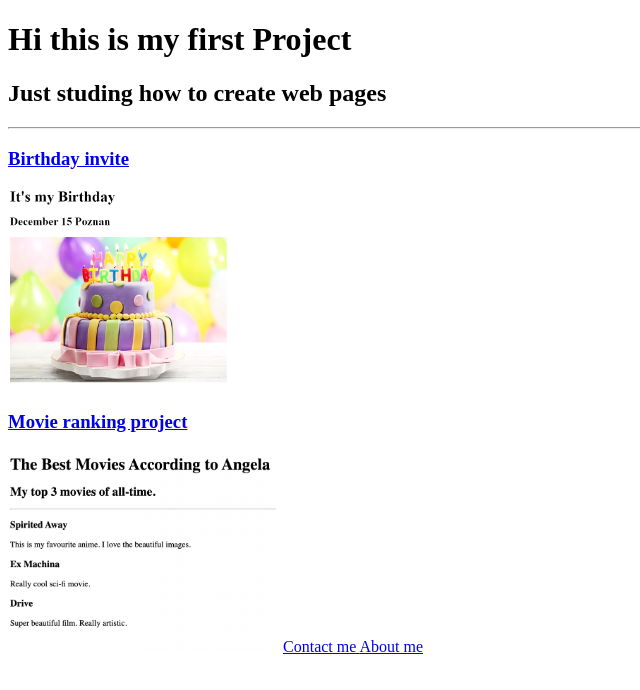
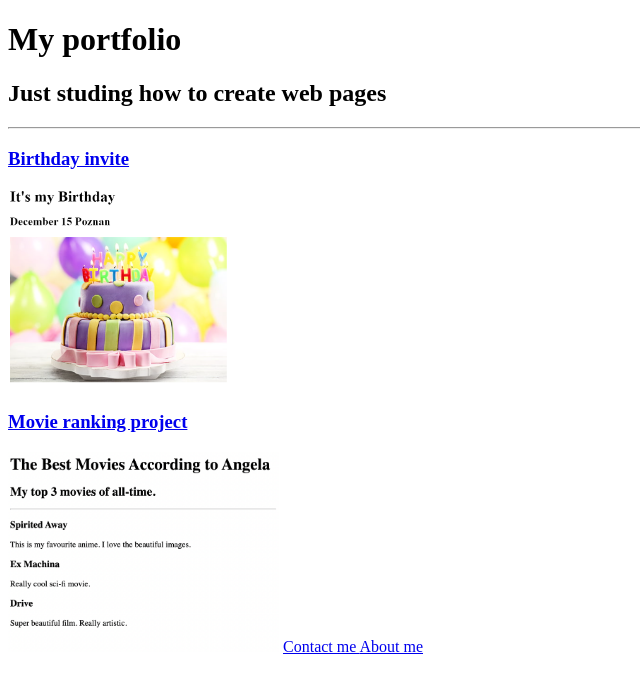
Before and after one commit to Stearlit/html-portfolio, a plain HTML site: page index.html in a window 1280 px wide. Shown: the whole page, without its empty margins (0-640 px from the left). Drawn offline with Linux system fonts and the light colour scheme.

Commit message:
Update index.html

```diff
--- a/index.html
+++ b/index.html
@@ -6,7 +6,7 @@
     <title>Document</title>
 </head>
 <body>
-<h1>Hi this is my first Project</h1>
+<h1>My portfolio</h1>
 <h2>Just studing how to create web pages</h2>
 <hr>
     <h3>
```
